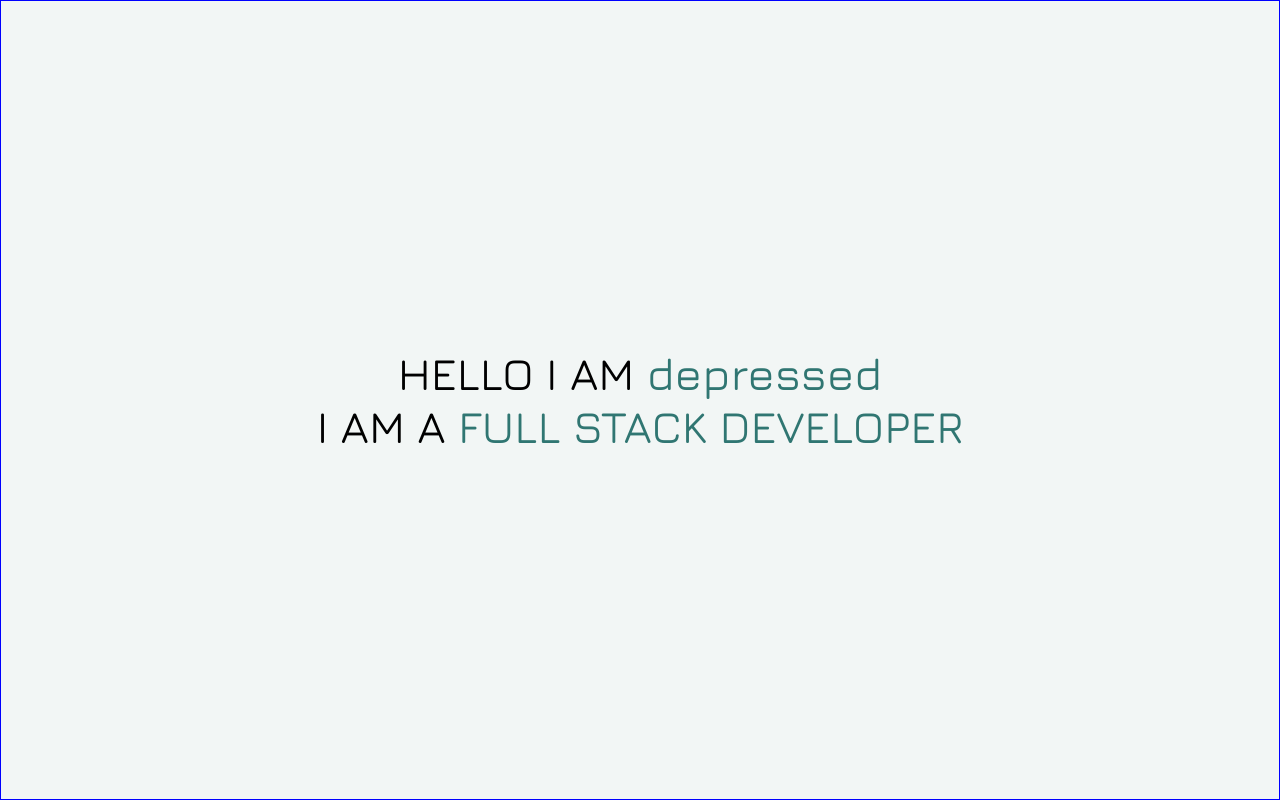
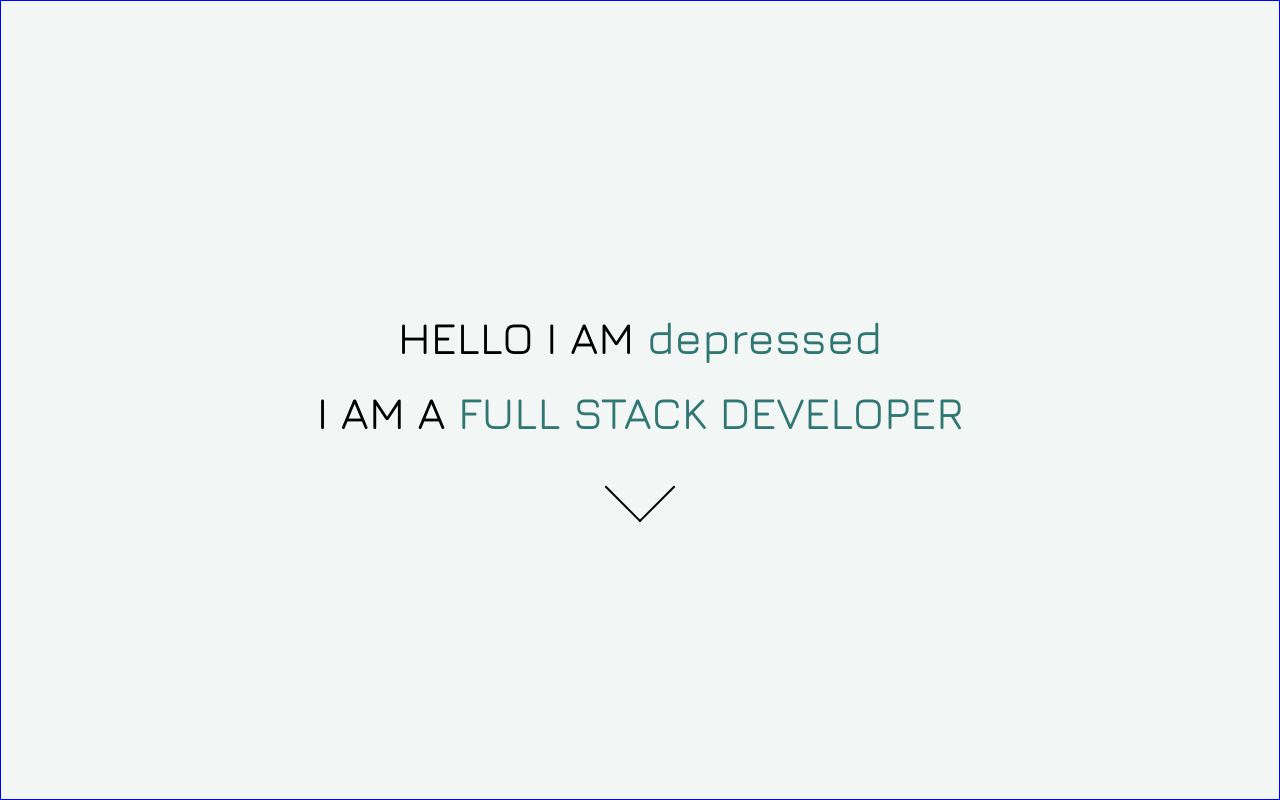
Before and after one commit to ajhanson22227/portfolio, a React (Create React App) app: page / in a window 1280 px wide. Built offline with nearby package versions, Linux system fonts and the light colour scheme.

Commit message:
Wrap content in divs + Add arrow

```diff
--- a/src/components/Welcome/WelcomePage.js
+++ b/src/components/Welcome/WelcomePage.js
@@ -4,12 +4,13 @@ import "./Welcome.css";
 const WelcomePage = () => {
   return (
     <div className="welcome-container">
-      <div>
+      <div className="welcome-content">
         HELLO I AM <span className="bold-text">depressed</span>
       </div>
-      <div>
+      <div className="welcome-content">
         I AM A <span className="bold-text">FULL STACK DEVELOPER</span>
       </div>
+      <div className="welcome-content arrow arrow-down"></div>
     </div>
   );
 };
```
